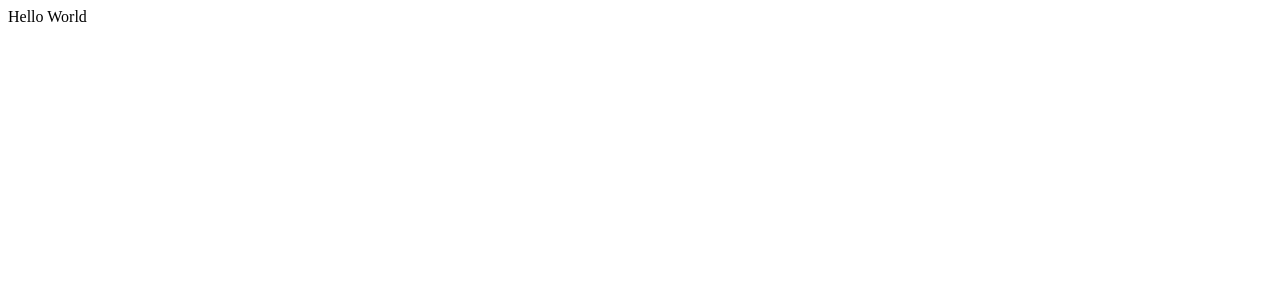
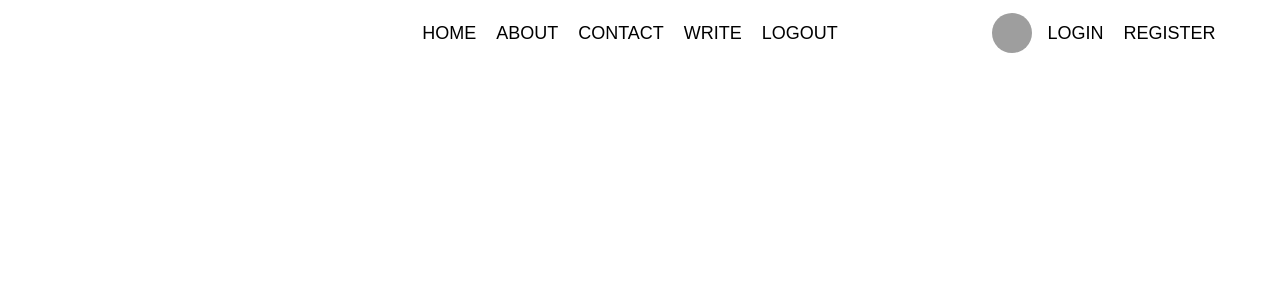
Before and after one commit to laimonaslukos/new-blog, a React (Create React App) app: page / in a window 1280 px wide. Shown: the top 300 px of the page. Built offline with nearby package versions, Linux system fonts and the light colour scheme; grey boxes are pictures that could not be loaded.

Commit message:
Add Header and Topbar with CSS

```diff
--- a/package.json
+++ b/package.json
@@ -8,6 +8,7 @@
     "@testing-library/user-event": "^12.8.3",
     "react": "^17.0.2",
     "react-dom": "^17.0.2",
+    "react-router-dom": "^5.3.0",
     "react-scripts": "4.0.3",
     "web-vitals": "^1.1.2"
   },
--- a/src/App.js
+++ b/src/App.js
@@ -1,10 +1,10 @@
-
+import TopBar from "./components/topbar/Topbar";
 
 function App() {
   return (
     <div className="App">
 
-     Hello World
+     <TopBar />
     </div>
   );
 }
--- /dev/null
+++ b/src/components/topbar/Topbar.jsx
@@ -0,0 +1,36 @@
+import "./topbar.css";
+
+export default function TopBar() {
+  return (
+    <div className="top">
+      <div className="topLeft">
+        <i className="topIcon fab fa-facebook-square"></i>
+        <i className="topIcon fab fa-instagram-square"></i>
+        <i className="topIcon fab fa-pinterest-square"></i>
+        <i className="topIcon fab fa-twitter-square"></i>
+      </div>
+      <div className="topCenter">
+        <ul className="topList">
+          <li className="topListItem">HOME</li>
+          <li className="topListItem">ABOUT</li>
+          <li className="topListItem">CONTACT</li>
+          <li className="topListItem">WRITE</li>
+          <li className="topListItem">LOGOUT</li>
+        </ul>
+      </div>
+      <div className="topRight">
+        <img
+          className="topImg"
+          src="https://images.pexels.com/photos/1858175/pexels-photo-1858175.jpeg?auto=compress&cs=tinysrgb&dpr=2&w=500"
+          alt=""
+        />
+        <ul className="topList">
+          <li className="topListItem">LOGIN</li>
+          <li className="topListItem">REGISTER</li>
+        </ul>
+
+        <i className="topSearchIcon fas fa-search"></i>
+      </div>
+    </div>
+  );
+}
--- /dev/null
+++ b/src/components/topbar/topbar.css
@@ -0,0 +1,64 @@
+.top {
+  width: 100%;
+  height: 50px;
+  background-color: white;
+  position: sticky;
+  top: 0;
+  display: flex;
+  align-items: center;
+  z-index: 999;
+  font-family: "Josefin Sans", sans-serif;
+}
+
+.topLeft,
+.topRight {
+  flex: 3;
+  display: flex;
+  align-items: center;
+  justify-content: center;
+}
+
+.topIcon {
+  font-size: 20px;
+  margin-right: 10px;
+  color: #444;
+  cursor: pointer;
+}
+
+.topCenter {
+  flex: 6;
+}
+
+.topList {
+  display: flex;
+  justify-content: center;
+  margin: 0;
+  padding: 0;
+  list-style: none;
+}
+
+.topListItem {
+  margin-right: 20px;
+  font-size: 18px;
+  font-weight: 300;
+  cursor: pointer;
+}
+
+.topListItem:hover{
+    color: gray;
+}
+
+.topImg {
+  width: 40px;
+  height: 40px;
+  border-radius: 50%;
+  object-fit: cover;
+  margin-right: 15px;
+  cursor: pointer;
+}
+
+.topSearchIcon {
+  font-size: 18px;
+  color: #666;
+  cursor: pointer;
+}
```
Also changed, not shown: src/components/header/Header.jsx (added, +16 -0 lines), src/components/header/header.css (added, +30 -0 lines), 1 other file (tests, documents, lock files or other folders).
